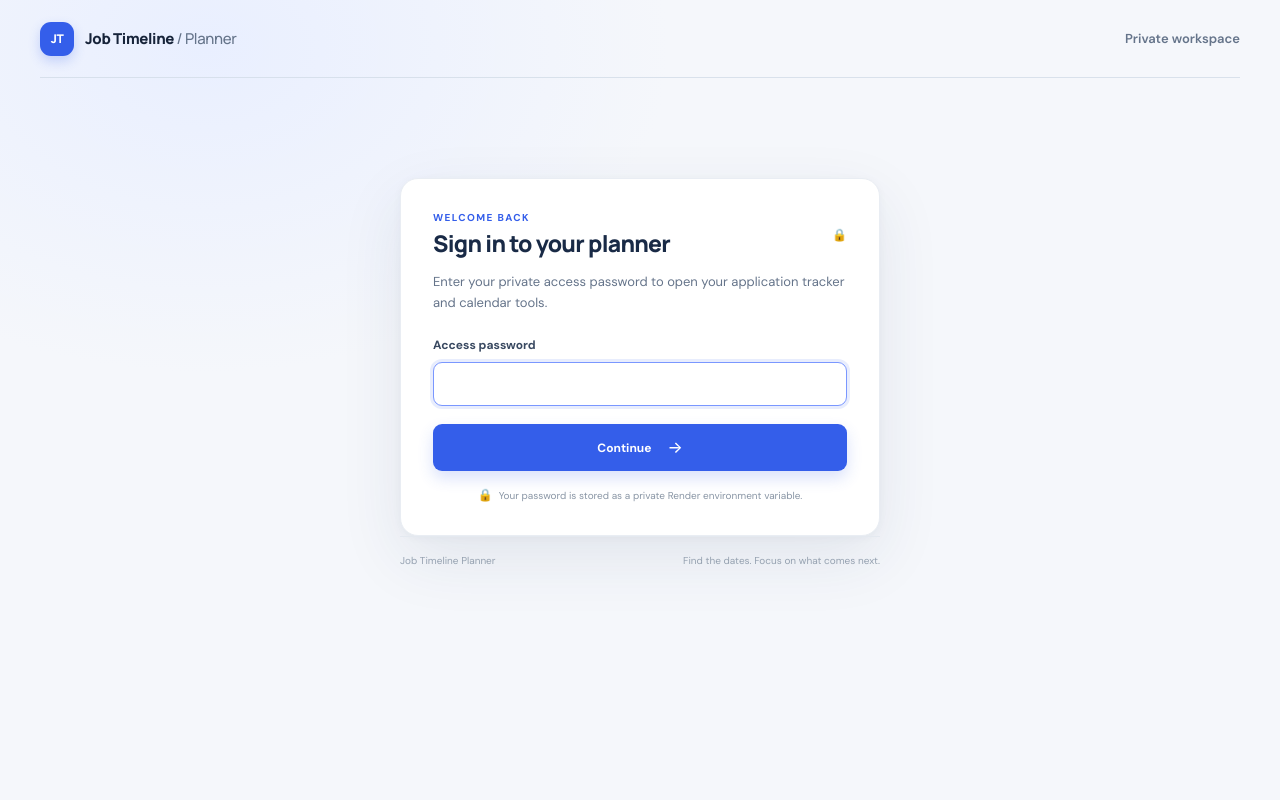
After one commit to Activate9999/Job-Timeline-Planner, a Flask app: template templates/login.html in a window 1280 px wide. The commit adds this page. Run offline with Flask 3, Linux system fonts and the light colour scheme; the template is opened without the code that fills it, so the values that code supplies are empty.

Commit message:
Protect hosted planner with password login

```diff
--- a/app.py
+++ b/app.py
@@ -3,7 +3,7 @@ import os
 import hmac
 import secrets
 
-from flask import Flask, abort, redirect, render_template, request, session, url_for
+from flask import Flask, abort, current_app, redirect, render_template, request, session, url_for
 
 from src.timeline_builder import TimelineBuilder
 from src.calendar_generator import CalendarGenerator
@@ -23,6 +23,7 @@ application_store = ApplicationStore(database_path)
 secret_key = os.environ.get("FLASK_SECRET_KEY")
 if os.environ.get("RENDER") and not secret_key:
     raise RuntimeError("Set FLASK_SECRET_KEY in the hosting service environment before starting the app.")
+access_password = os.environ.get("APP_ACCESS_PASSWORD")
 app.config["SECRET_KEY"] = secret_key or "development-only-change-me"
 app.config["SESSION_COOKIE_HTTPONLY"] = True
 app.config["SESSION_COOKIE_SAMESITE"] = "Lax"
@@ -38,6 +39,45 @@ def csrf_protection():
             abort(400, description="The form expired. Reload the page and try again.")
     if not token:
         session["csrf_token"] = secrets.token_urlsafe(32)
+
+
+@app.before_request
+def require_app_password():
+    if os.environ.get("RENDER") and not access_password and request.endpoint not in {"login", "health_check", "static"}:
+        abort(503, description="The site owner must set APP_ACCESS_PASSWORD in the hosting service environment.")
+    if not access_password or request.endpoint in {"login", "health_check", "static"}:
+        return None
+    if not session.get("authenticated"):
+        return redirect(url_for("login", next=request.full_path if request.query_string else request.path))
+
+
+@app.route("/login", methods=["GET", "POST"])
+def login():
+    if not access_password:
+        if os.environ.get("RENDER"):
+            return render_template("login.html", error="The site owner still needs to set APP_ACCESS_PASSWORD in Render.", next=""), 503
+        return redirect(url_for("home"))
+    if session.get("authenticated"):
+        return redirect(url_for("home"))
+    error = None
+    if request.method == "POST":
+        submitted = request.form.get("password", "")
+        if hmac.compare_digest(submitted, access_password):
+            session.clear()
+            session["authenticated"] = True
+            session["csrf_token"] = secrets.token_urlsafe(32)
+            destination = request.form.get("next", "")
+            if not destination.startswith("/") or destination.startswith("//"):
+                destination = url_for("home")
+            return redirect(destination)
+        error = "That password didn’t match. Please try again."
+    return render_template("login.html", error=error, next=request.args.get("next", ""))
+
+
+@app.route("/logout", methods=["POST"])
+def logout():
+    session.clear()
+    return redirect(url_for("login"))
 
 
 @app.context_processor
--- a/render.yaml
+++ b/render.yaml
@@ -14,5 +14,7 @@ services:
         generateValue: true
       - key: DATABASE_URL
         sync: false
+      - key: APP_ACCESS_PASSWORD
+        sync: false
       - key: GOOGLE_TOKEN_ENCRYPTION_KEY
         generateValue: true
--- a/static/style.css
+++ b/static/style.css
@@ -75,6 +75,19 @@ textarea:focus,input:focus{border-color:#7a97ff!important;box-shadow:0 0 0 3px #
 @media(max-width:390px){.page-wrap{padding:0 12px}.steps i{width:15px}.step{gap:5px;font-size:9px}.brand{font-size:13px}.topbar-note{font-size:10px}.review-header{gap:10px}.result-count{min-width:67px}.review-header h1{font-size:26px}}
 @media(prefers-reduced-motion:reduce){*,*::before,*::after{scroll-behavior:auto!important;transition:none!important}}
 
+/* Private workspace sign-in */
+.login-shell{max-width:480px;margin:0 auto;padding:100px 0 34px}
+.login-card{padding:32px}
+.login-card .card-heading{margin-bottom:13px}
+.login-card h1{font:800 23px/1.2 Manrope,sans-serif;letter-spacing:-.7px;margin:0;color:#192a46}
+.login-copy{margin:0 0 24px;color:var(--muted);font-size:13px;line-height:1.65}
+.login-password{height:46px}
+.login-card .full-button{margin-top:18px}
+.logout-form{display:inline-flex;margin:0}
+.logout-button{font:inherit;cursor:pointer}
+.logout-button:hover{color:var(--blue-dark);text-decoration:underline}
+@media(max-width:700px){.login-shell{padding:65px 0 28px}.login-card{padding:24px 20px}}
+
 /* Application dashboard */
 .top-nav{display:flex;align-items:center;gap:18px}
 .nav-count{display:inline-grid;place-items:center;min-width:19px;height:19px;padding:0 5px;border-radius:99px;background:var(--blue-pale);font-size:10px}
--- a/templates/applications.html
+++ b/templates/applications.html
@@ -2,7 +2,7 @@
 <html lang="en"><head>
 <meta charset="utf-8"><meta name="viewport" content="width=device-width, initial-scale=1"><meta name="theme-color" content="#f5f7fb">
 <title>My applications - Job Timeline Planner</title><link rel="stylesheet" href="{{ url_for('static', filename='style.css') }}"><script src="{{ url_for('static', filename='script.js') }}" defer></script></head>
-<body><div class="page-wrap"><header class="topbar"><a class="brand" href="/" aria-label="Job Timeline home"><span class="brand-mark">JT</span><span>Job Timeline<span class="brand-light"> / Planner</span></span></a><a class="top-link" href="/">+ New timeline</a></header>
+<body><div class="page-wrap"><header class="topbar"><a class="brand" href="/" aria-label="Job Timeline home"><span class="brand-mark">JT</span><span>Job Timeline<span class="brand-light"> / Planner</span></span></a><nav class="top-nav"><a class="top-link" href="/">+ New timeline</a><form class="logout-form" method="POST" action="{{ url_for('logout') }}"><input type="hidden" name="csrf_token" value="{{ csrf_token }}"><button class="top-link logout-button" type="submit">Sign out</button></form></nav></header>
 <main class="app-shell review-shell"><div class="dashboard-heading"><div><span class="eyebrow">YOUR TRACKER</span><h1>My applications</h1><p>Manage the interview rounds linked to each company or role.</p></div><div class="result-count"><strong>{{ applications|length }}</strong><span>application{% if applications|length != 1 %}s{% endif %}</span></div></div>
 {% if error %}<p class="alert error" role="alert"><span class="alert-icon">!</span>{{ error }}</p>{% endif %}
 {% if notice %}<p class="alert notice" role="status"><span class="notice-icon">&#10003;</span>{{ notice }}</p>{% endif %}
--- a/templates/index.html
+++ b/templates/index.html
@@ -9,7 +9,7 @@
 </head>
 <body>
 <div class="page-wrap">
-<header class="topbar"><a class="brand" href="/" aria-label="Job Timeline home"><span class="brand-mark">JT</span><span>Job Timeline<span class="brand-light"> / Planner</span></span></a><a class="top-link" href="/applications">My applications{% if applications_count %}<span class="nav-count">{{ applications_count }}</span>{% endif %}</a></header>
+<header class="topbar"><a class="brand" href="/" aria-label="Job Timeline home"><span class="brand-mark">JT</span><span>Job Timeline<span class="brand-light"> / Planner</span></span></a><nav class="top-nav"><a class="top-link" href="/applications">My applications{% if applications_count %}<span class="nav-count">{{ applications_count }}</span>{% endif %}</a><form class="logout-form" method="POST" action="{{ url_for('logout') }}"><input type="hidden" name="csrf_token" value="{{ csrf_token }}"><button class="top-link logout-button" type="submit">Sign out</button></form></nav></header>
 <main class="app-shell">
 <nav class="steps" aria-label="Progress"><span class="step active"><b>1</b> Add details</span><i></i><span class="step"><b>2</b> Review timeline</span><i></i><span class="step"><b>3</b> Add to calendar</span></nav>
 <section class="hero">
--- /dev/null
+++ b/templates/login.html
@@ -0,0 +1,30 @@
+<!DOCTYPE html>
+<html lang="en">
+<head>
+<meta charset="utf-8"><meta name="viewport" content="width=device-width, initial-scale=1">
+<meta name="theme-color" content="#f5f7fb">
+<title>Sign in - Job Timeline Planner</title>
+<link rel="stylesheet" href="{{ url_for('static', filename='style.css') }}">
+</head>
+<body>
+<div class="page-wrap">
+<header class="topbar"><a class="brand" href="/login" aria-label="Job Timeline Planner"><span class="brand-mark">JT</span><span>Job Timeline<span class="brand-light"> / Planner</span></span></a><span class="topbar-note">Private workspace</span></header>
+<main class="login-shell">
+<section class="form-card login-card" aria-labelledby="login-title">
+<div class="card-heading"><div><span class="eyebrow">WELCOME BACK</span><h1 id="login-title">Sign in to your planner</h1></div><span class="step-number" aria-hidden="true">&#128274;</span></div>
+<p class="login-copy">Enter your private access password to open your application tracker and calendar tools.</p>
+{% if error %}<p class="alert error" role="alert"><span class="alert-icon">!</span>{{ error }}</p>{% endif %}
+<form method="POST" action="{{ url_for('login') }}">
+<input type="hidden" name="csrf_token" value="{{ csrf_token }}">
+<input type="hidden" name="next" value="{{ next }}">
+<label for="password">Access password</label>
+<input class="text-input login-password" type="password" id="password" name="password" autocomplete="current-password" required autofocus>
+<button class="button button-primary full-button" type="submit">Continue <span class="button-arrow" aria-hidden="true">&#8594;</span></button>
+</form>
+<p class="privacy-note"><span aria-hidden="true">&#128274;</span> Your password is stored as a private Render environment variable.</p>
+</section>
+<footer class="page-footer"><span>Job Timeline Planner</span><span>Find the dates. Focus on what comes next.</span></footer>
+</main>
+</div>
+</body>
+</html>
--- a/templates/success.html
+++ b/templates/success.html
@@ -2,7 +2,7 @@
 <html lang="en"><head>
 <meta charset="utf-8"><meta name="viewport" content="width=device-width, initial-scale=1"><meta name="theme-color" content="#f5f7fb">
 <title>Calendar result - Job Timeline Planner</title><link rel="stylesheet" href="{{ url_for('static', filename='style.css') }}"></head>
-<body><div class="page-wrap"><header class="topbar"><a class="brand" href="/" aria-label="Job Timeline home"><span class="brand-mark">JT</span><span>Job Timeline<span class="brand-light"> / Planner</span></span></a><a class="top-link" href="/applications">My applications{% if applications_count %}<span class="nav-count">{{ applications_count }}</span>{% endif %}</a></header>
+<body><div class="page-wrap"><header class="topbar"><a class="brand" href="/" aria-label="Job Timeline home"><span class="brand-mark">JT</span><span>Job Timeline<span class="brand-light"> / Planner</span></span></a><nav class="top-nav"><a class="top-link" href="/applications">My applications{% if applications_count %}<span class="nav-count">{{ applications_count }}</span>{% endif %}</a><form class="logout-form" method="POST" action="{{ url_for('logout') }}"><input type="hidden" name="csrf_token" value="{{ csrf_token }}"><button class="top-link logout-button" type="submit">Sign out</button></form></nav></header>
 <main class="app-shell result-shell"><nav class="steps" aria-label="Progress"><span class="step complete"><b>&#10003;</b> Add details</span><i></i><span class="step complete"><b>&#10003;</b> Review timeline</span><i></i><span class="step active"><b>3</b> Add to calendar</span></nav>
 <section class="result-card {% if failed %}has-errors{% endif %}"><div class="result-symbol">{% if failed and not created %}&#9888;{% elif failed %}!{% else %}&#10003;{% endif %}</div>
 {% if failed and created %}<span class="eyebrow">PARTIAL EXPORT</span><h1>Some events were added</h1><p class="result-lead">{{ created|length }} event{% if created|length != 1 %}s{% endif %} added to Google Calendar. {{ failed|length }} need attention.</p>
--- a/templates/timeline.html
+++ b/templates/timeline.html
@@ -2,7 +2,7 @@
 <html lang="en"><head>
 <meta charset="utf-8"><meta name="viewport" content="width=device-width, initial-scale=1"><meta name="theme-color" content="#f5f7fb">
 <title>Review your timeline - Job Timeline Planner</title><link rel="stylesheet" href="{{ url_for('static', filename='style.css') }}"><script src="{{ url_for('static', filename='script.js') }}" defer></script></head>
-<body><div class="page-wrap"><header class="topbar"><a class="brand" href="/" aria-label="Job Timeline home"><span class="brand-mark">JT</span><span>Job Timeline<span class="brand-light"> / Planner</span></span></a><nav class="top-nav"><a class="top-link" href="/applications">My applications{% if applications_count %}<span class="nav-count">{{ applications_count }}</span>{% endif %}</a><a class="top-link" href="/">Start over</a></nav></header>
+<body><div class="page-wrap"><header class="topbar"><a class="brand" href="/" aria-label="Job Timeline home"><span class="brand-mark">JT</span><span>Job Timeline<span class="brand-light"> / Planner</span></span></a><nav class="top-nav"><a class="top-link" href="/applications">My applications{% if applications_count %}<span class="nav-count">{{ applications_count }}</span>{% endif %}</a><a class="top-link" href="/">Start over</a><form class="logout-form" method="POST" action="{{ url_for('logout') }}"><input type="hidden" name="csrf_token" value="{{ csrf_token }}"><button class="top-link logout-button" type="submit">Sign out</button></form></nav></header>
 <main class="app-shell review-shell">
 <nav class="steps" aria-label="Progress"><span class="step complete"><b>&#10003;</b> Add details</span><i></i><span class="step active"><b>2</b> Review timeline</span><i></i><span class="step"><b>3</b> Add to calendar</span></nav>
 <section class="review-header"><div><span class="eyebrow">YOUR RESULTS</span><h1>Review your timeline</h1><p>Check the dates and evidence. Make any edits before adding events to your calendar.</p></div><div class="result-count"><strong>{{ timeline|length }}</strong><span>dated stage{% if timeline|length != 1 %}s{% endif %} found</span></div></section>
```
Also changed, not shown: README.md.
